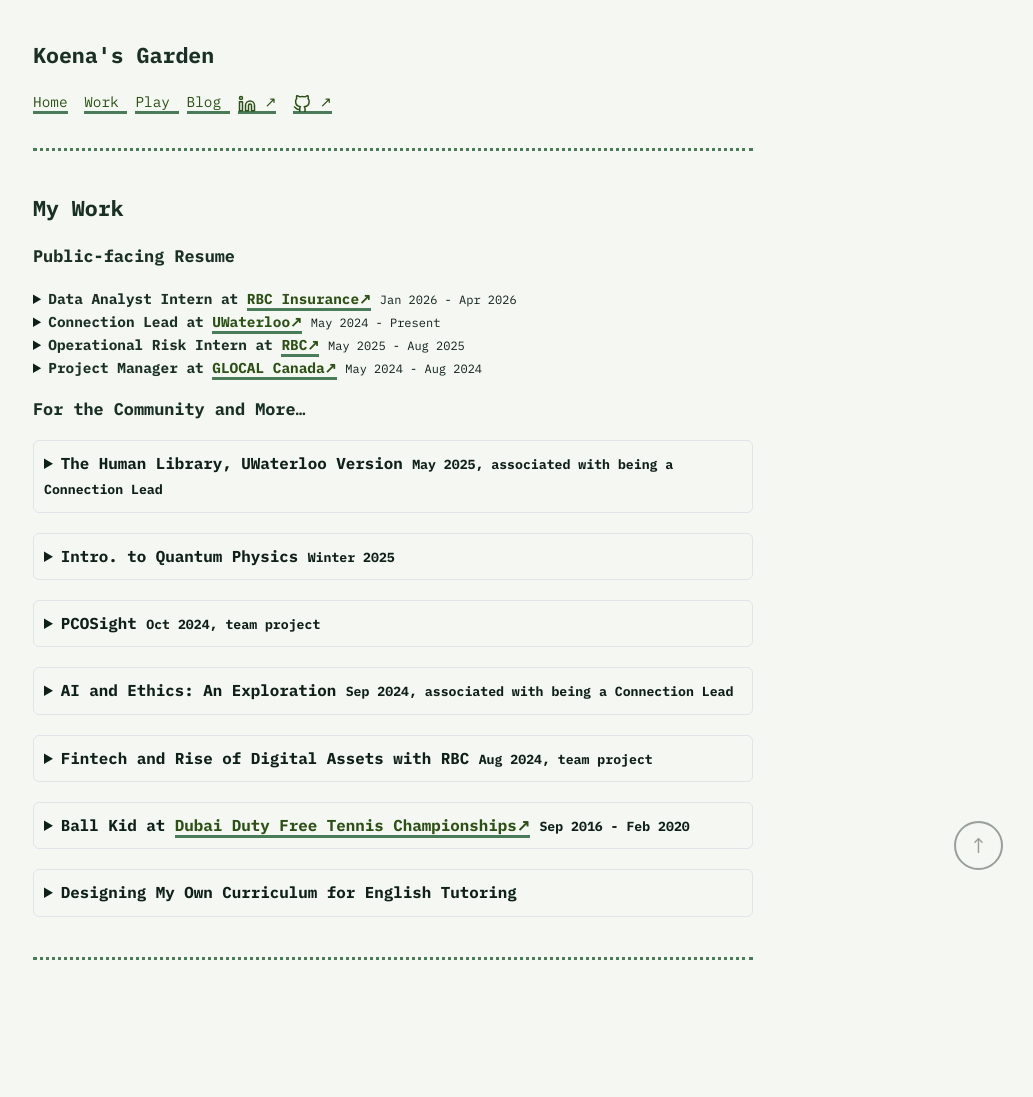
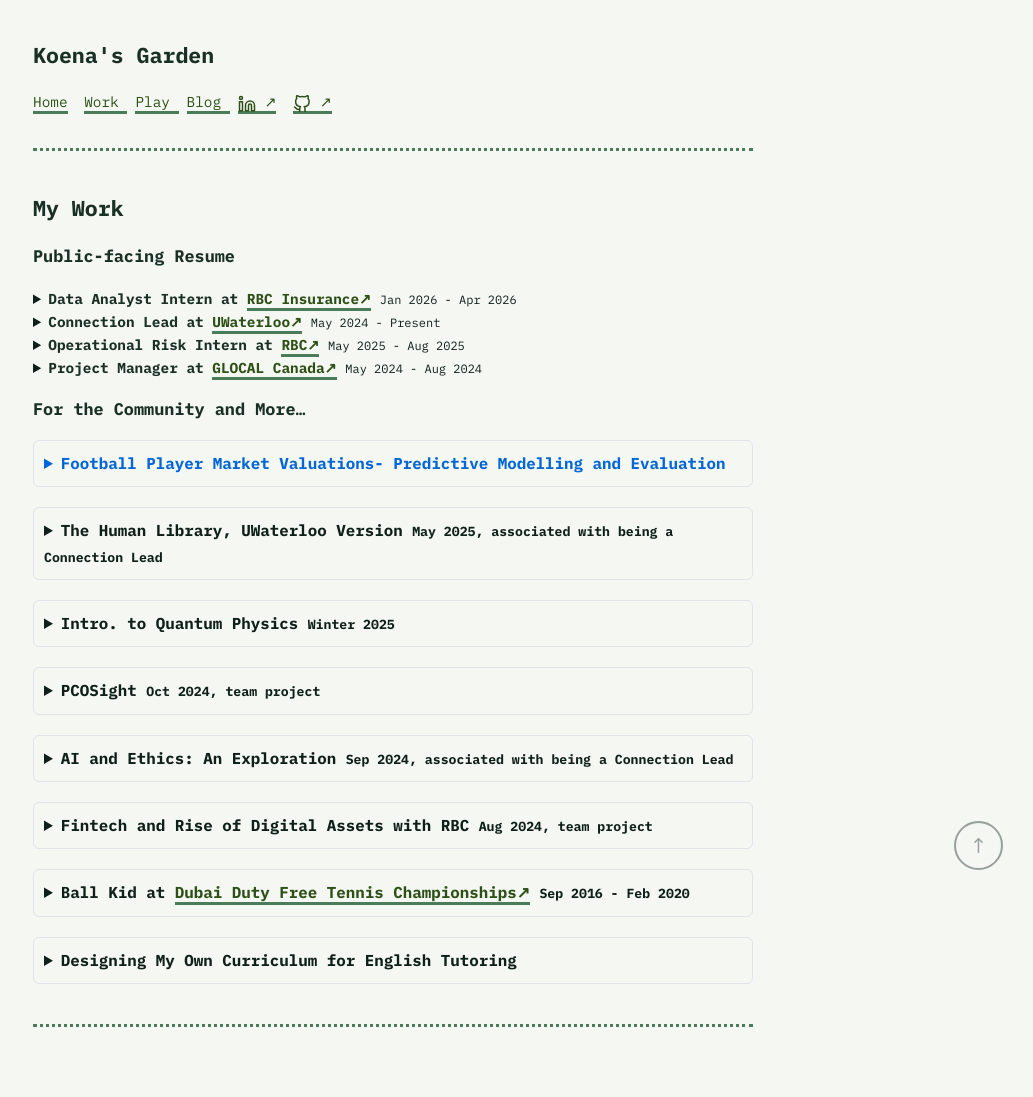
Before and after one commit to koenamk/koenamj, a Jekyll site: the page built from work.md, in a window 1280 px wide. Shown: the whole page, without its empty margins (247-1280 px from the left). Built offline with Jekyll 4.4.1, drawn with Linux system fonts in a browser that asks for light colours; before the commit the page ends 1030 px from its top, so only the background shows below that.

Commit message:
update with football project

```diff
--- a/work.md
+++ b/work.md
@@ -54,6 +54,26 @@ permalink: /work/
 </div>
 
 ### For the Community and More…
+
+<details style="margin-bottom: 20px; border: 1px solid #e1e4e8; border-radius: 6px; padding: 10px;">
+  <summary style="cursor: pointer; font-weight: bold; font-size: 1.1em; color: #0366d6;">
+    Football Player Market Valuations- Predictive Modelling and Evaluation
+  </summary>
+
+  <br>
+  <p>
+  ## Quick Summary
+  - The Goal: Build a machine learning pipeline to predict global football player market valuations using contemporary Transfermarkt records.
+  - The Core Tech Stack: Python 3.13, Pandas, NumPy, SciPy, Scikit-Learn (Pipelines, RandomForest), Seaborn, Matplotlib.
+  - Big Takeaway: Basic demographics (age/position) are not useful for asset pricing. Valuation models require environmental and performance context to break through the "Superstar" distribution boundary.
+  </p>
+
+  <a href="{{ '/assets/images/IMAGE_NAME.png' | relative_url }}" target="_blank">
+      <img src="{{ '/assets/images/IMAGE_NAME.png' | relative_url }}"
+           style="width: 100%; border-radius: 5px; border: 1px solid #ddd;">
+  </a>
+
+</details>
 
 <details style="margin-bottom: 20px; border: 1px solid #e1e4e8; border-radius: 6px; padding: 10px;">
   <summary style="cursor: pointer; font-weight: bold; font-size: 1.1em;">
```
